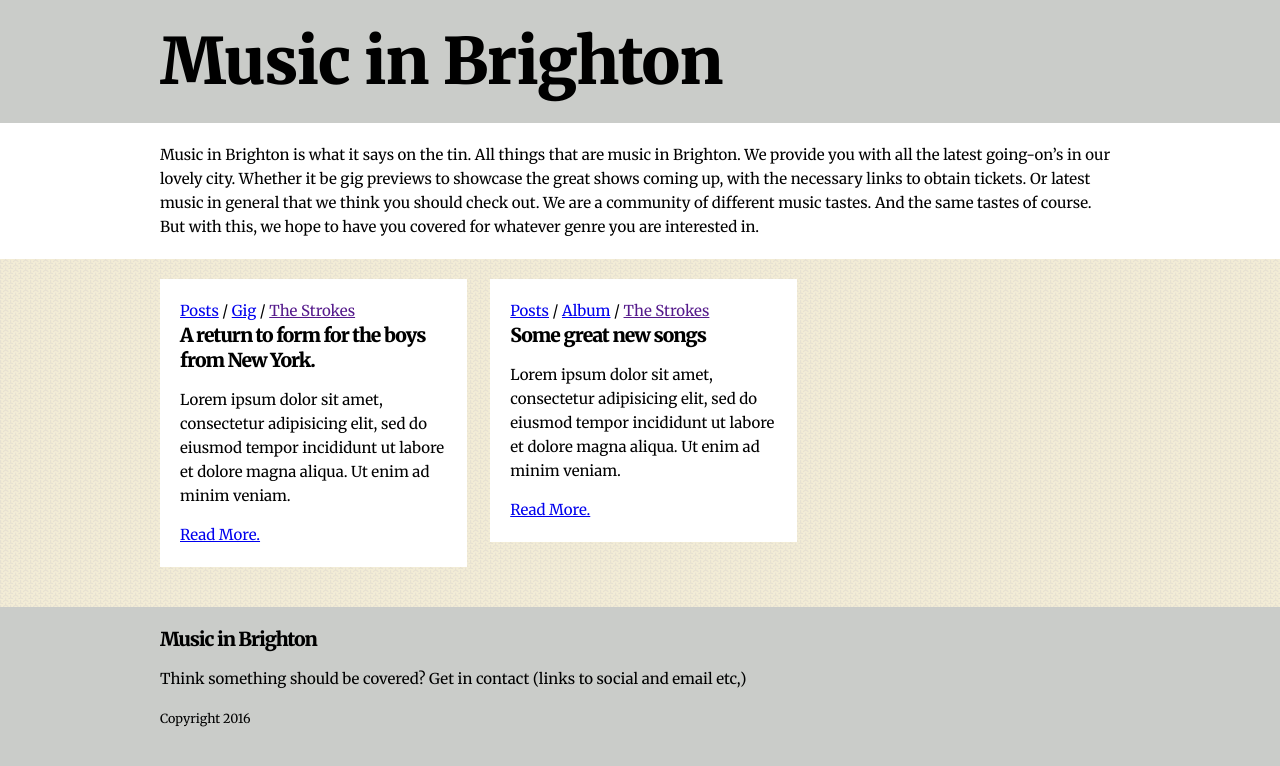
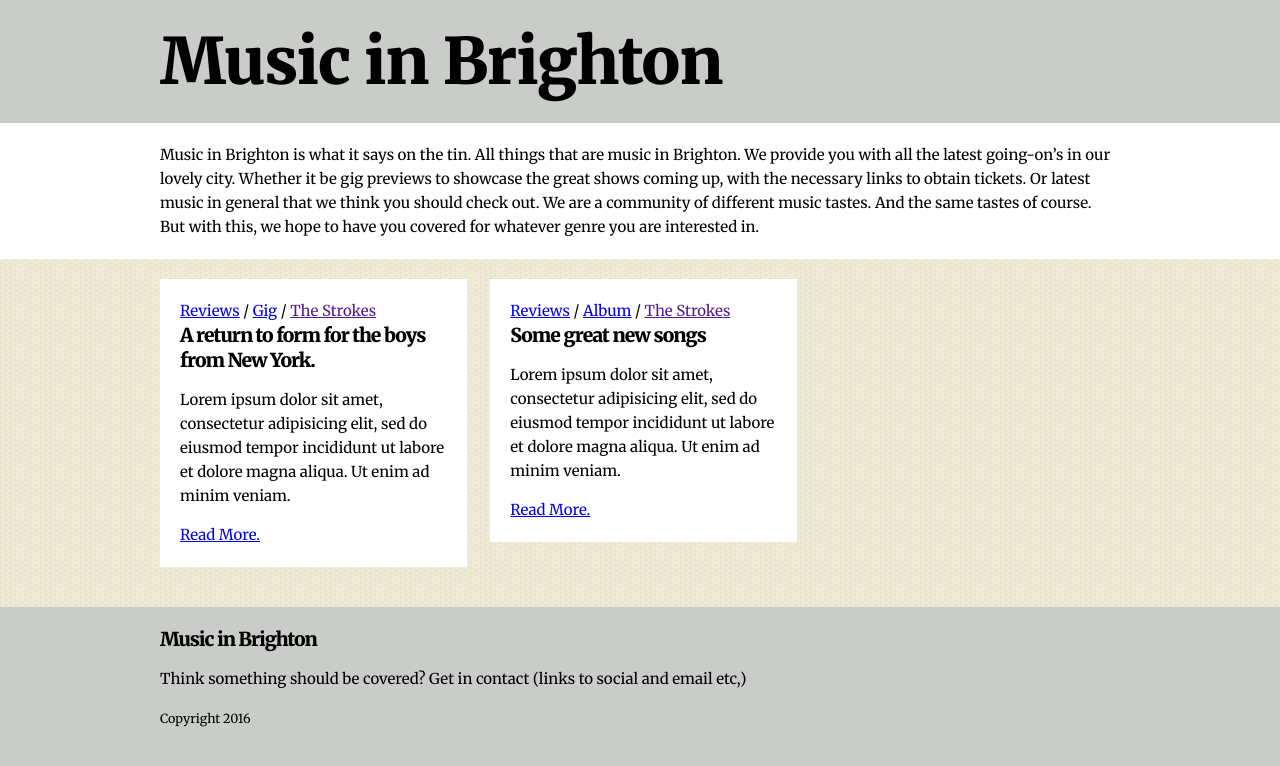
Before and after one commit to mattgreenfield/music, a Jekyll site: the page built from index.html, in a window 1280 px wide. Shown: the top 766 px of the page. Built offline with Jekyll 4.4.1, drawn with Linux system fonts in a browser that asks for light colours.

Commit message:
fix post summary breadcrumb

```diff
--- a/_includes/post-summary.html
+++ b/_includes/post-summary.html
@@ -1,7 +1,7 @@
 <section class="content-box" data-review-type="{{ post.review-type }}">
     <ul class="reset-list list--inline breadcrumb">
         <li class="breadcrumb__item">
-            <a href="{{ site.baseurl }}/reviews/">{{ post.collection | capitalize }}</a>
+            <a href="{{ site.baseurl }}/reviews/">Reviews</a>
         </li>
         <li class="breadcrumb__item">
             <a href="{{ site.baseurl }}/reviews/{{ post.review-type }}s.html">{{ post.review-type | capitalize }}</a>
```
Also changed, not shown: 1 other file.
